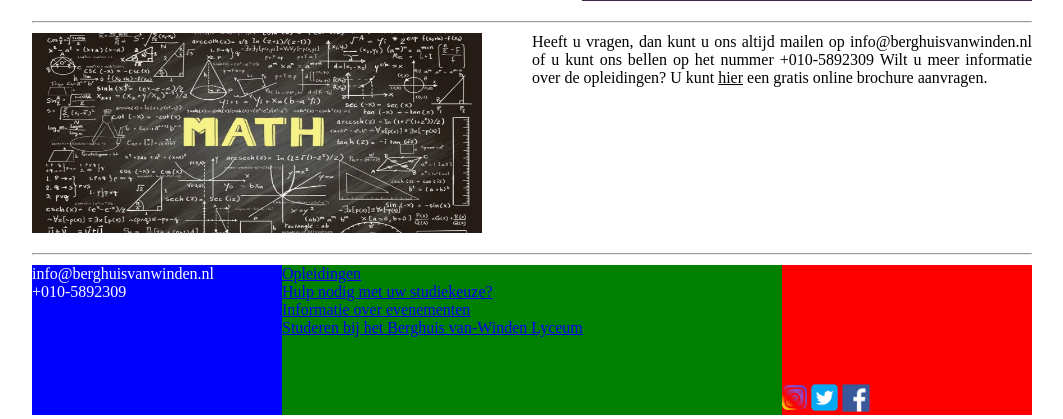
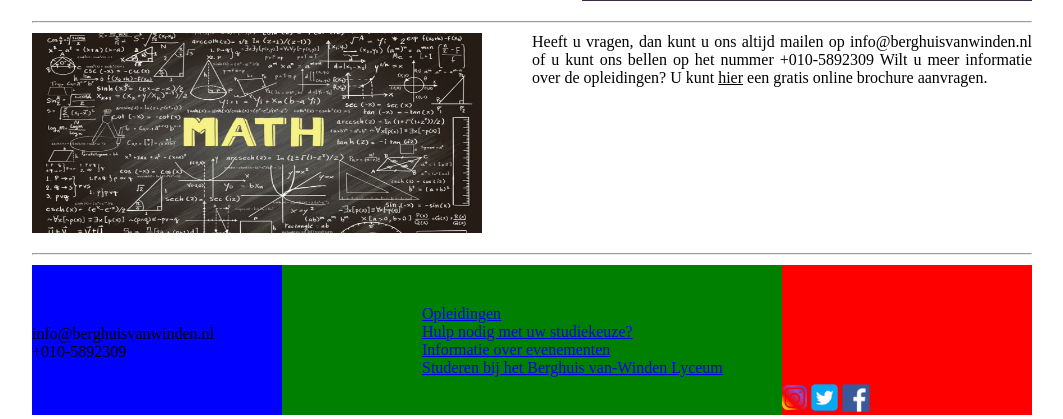
Before and after one commit to PatrickVording/Project-Boze-Wolf, a PHP site: page /home.html in a window 1280 px wide. Shown: the part 614-1033 px from the top of the page, without its empty margins (108-1171 px from the left). Run offline with PHP 8.4, Linux system fonts and the light colour scheme.

Commit message:
update stylesheet.css
footertext2 toegevoegd voor de middelste helft van de footer en
daarbij text toegevoegd

```diff
--- a/stylesheet.css
+++ b/stylesheet.css
@@ -167,8 +167,15 @@ ul	{
 	margin-top:119px;
 }
 
-.footertext {
+.footertext1 {
 	color:black;
 	text-align:center;
 	margin-top:60px;
 }
+
+.footertext2 {
+	color:black;
+	text-align:center;
+	margin-top:40px;
+	margin-left:140px;
+}
```
